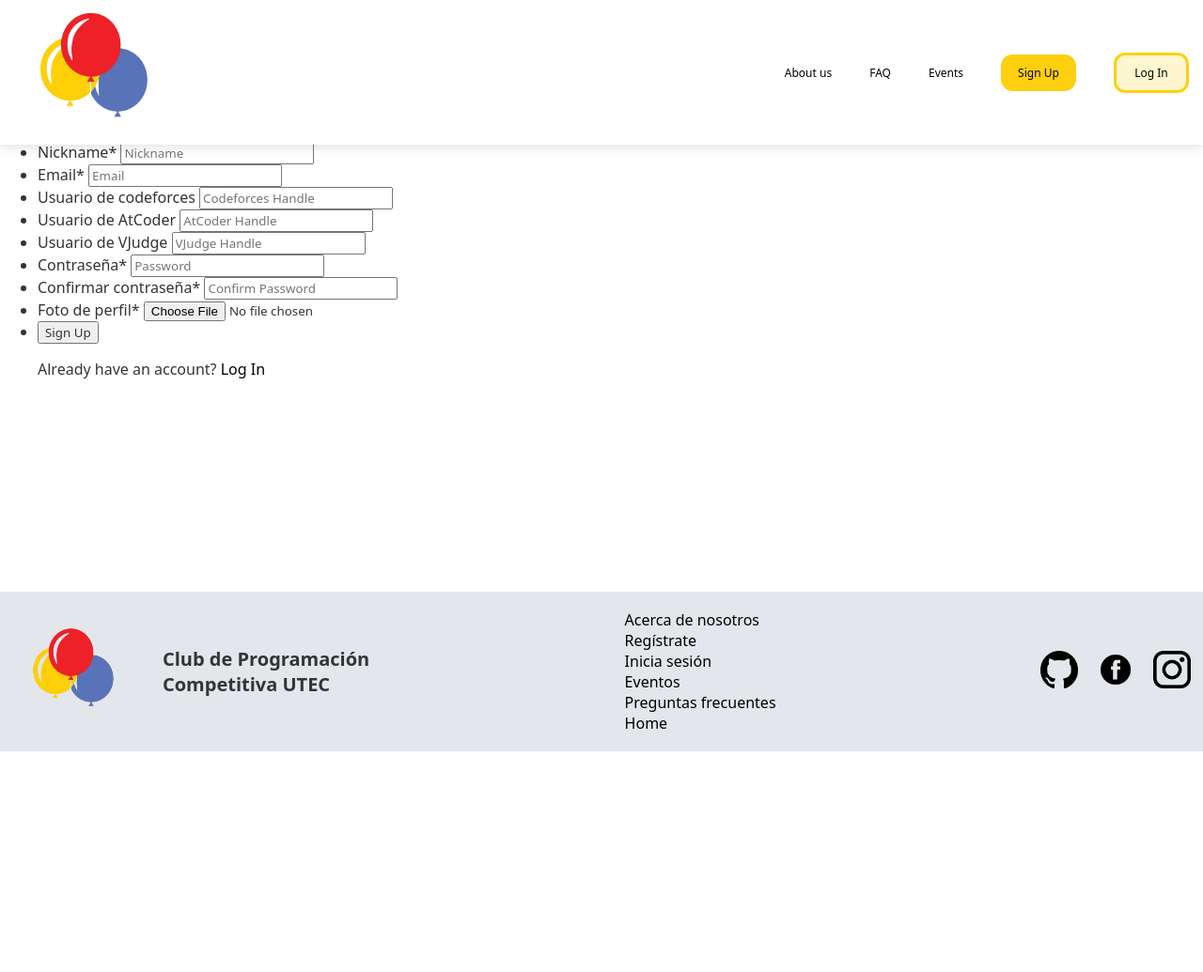
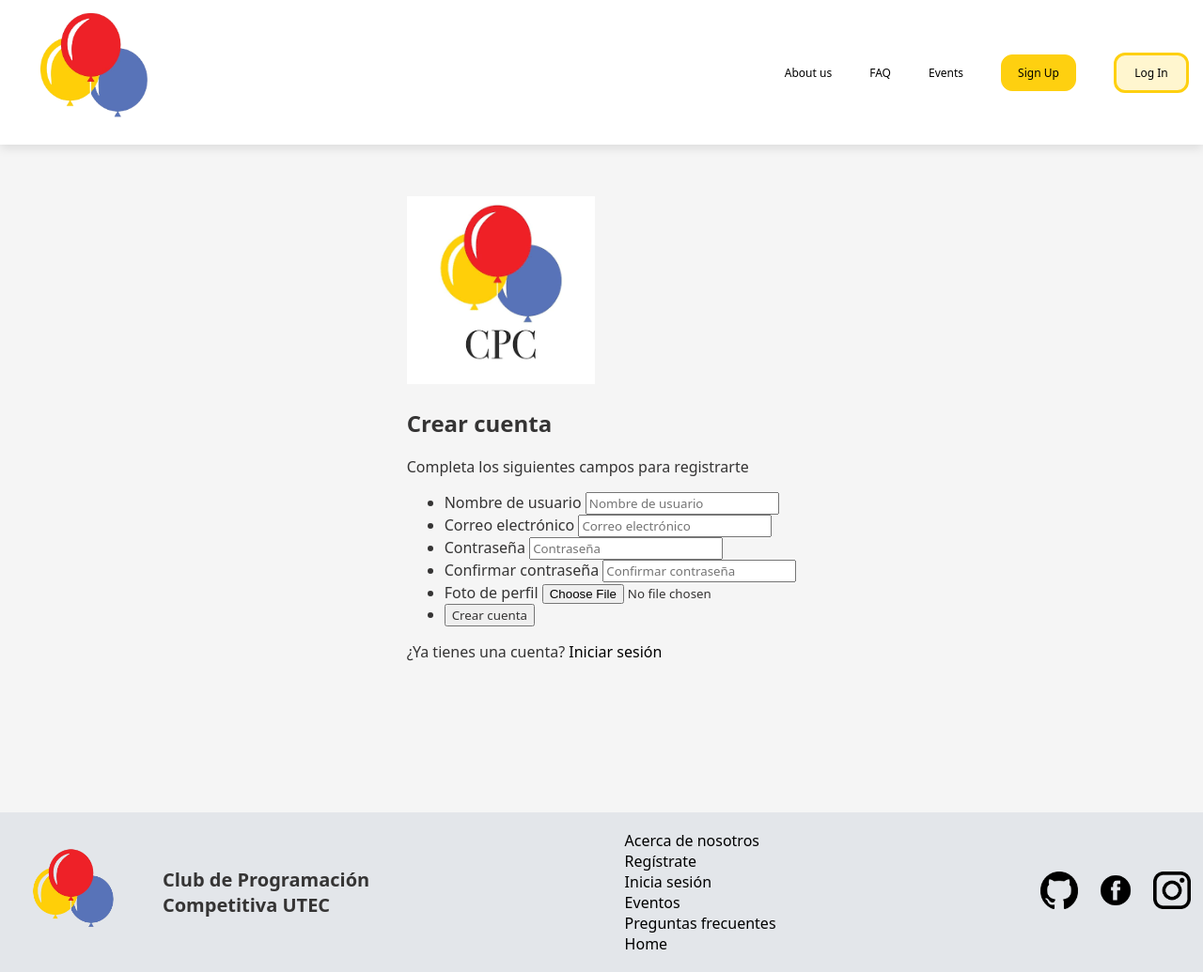
Before and after one commit to bianca-ap01/ProyectoDBP, a Flask app: page /signup/ in a window 1280 px wide. Shown: the whole page at 94% size. Before the commit the page ends 800 px from the top, so only its background shows below. Run offline with Flask 3, Linux system fonts and the light colour scheme; parts of the project's set-up code (start-up, migrations or seed data) failed here and were passed over.

Commit message:
Update signup.html

```diff
--- a/templates/signup.html
+++ b/templates/signup.html
@@ -1,54 +1,44 @@
-{%extends "home.html" %}
+{%extends "home.html"%}
 {%block signup%}
 <script src="/static/styles/js/signup.js" defer></script>
+
+<div class="login-container">
   <form id="formSignUp" action="/signup" method="POST" enctype="multipart/form-data">
-            <h1>Sign Up</h1>
+    <img src="/static/images/logo.png" alt="Logo" class="logo"> <!-- Reemplaza 'logo.png' con la ruta a tu logo -->
+    <h2>Crear cuenta</h2>
+    <p>Completa los siguientes campos para registrarte</p>
     <ul>
         <li id="get_nickname">
-                    <label for="nickname">Nickname<span aria-label="required">*</span> </label>
-                    <input type="text" name="user_nickname" id="nickname" placeholder="Nickname" required>
+            <label for="nickname">Nombre de usuario </label>
+            <input type="text" name="user_nickname" id="nickname" placeholder="Nombre de usuario" required>
         </li>
 
         <li id="get_email">
-                    <label for="email">Email<span aria-label="required">*</span></label>
-                    <input type="email" name="user_email" id="email" placeholder="Email" required>
-                </li>
-
-                <li id="get_codeforces">
-                    <label for="codeforces_handle">Usuario de codeforces</label>
-                    <input type="text" name="user_codeforces_handle" id="codeforces_handle" placeholder="Codeforces Handle">
-                </li>
-
-                <li id="get_atcoder">
-                    <label for="atcoder_handle">Usuario de AtCoder</label>
-                    <input type="text" name="user_atcoder_handle" id="atcoder_handle" placeholder="AtCoder Handle">
-                </li>
-
-                <li id="get_vjudge">
-                    <label for="vjudge_handle">Usuario de VJudge</label>
-                    <input type="text" name="user_vjudge_handle" id="vjudge_handle" placeholder="VJudge Handle">
+            <label for="email">Correo electrónico</label>
+            <input type="email" name="user_email" id="email" placeholder="Correo electrónico" required>
         </li>
 
         <li id="get_password">
-                    <label for="password" >Contraseña<span aria-label="required">*</span></label>
-                    <input type="password" name="user_password" placeholder="Password" required>
+            <label for="password" >Contraseña</label>
+            <input type="password" name="user_password" placeholder="Contraseña" required>
         </li>
 
         <li id="get_passwordconf">
-                    <label for="confirmation">Confirmar contraseña<span aria-label="required">*</span> </label>
-                    <input type="password" name="user_confirmation" id="confirmation" placeholder="Confirm Password" required>
+            <label for="confirmation">Confirmar contraseña</label>
+            <input type="password" name="user_confirmation" id="confirmation" placeholder="Confirmar contraseña" required>
         </li>
 
         <li id="get_image">
-                    <label for="image">Foto de perfil<span aria-label="required">*</span> </label>
+            <label for="image">Foto de perfil</label>
             <input type="file" name="user_image" id="image" accept="image/*">
         </li>
 
         <li>
-                    <button type="submit">Sign Up</button>
+            <button type="submit">Crear cuenta</button>
         </li>
+    </ul>
+    <p>¿Ya tienes una cuenta? <a href="/login">Iniciar sesión</a></p>
+  </form>
+</div>
 
-                <p>Already have an account? <a href="/login">Log In</a></p>
-            </ul>
-        </form>
-{% endblock %}
+{%endblock%}
```
Lines whose indentation alone changed are shown as unchanged.
